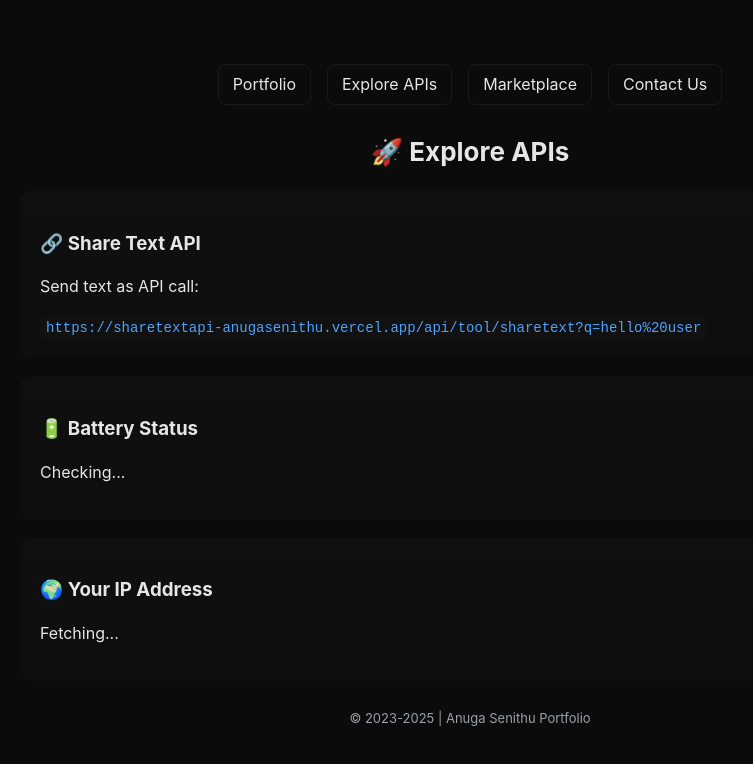
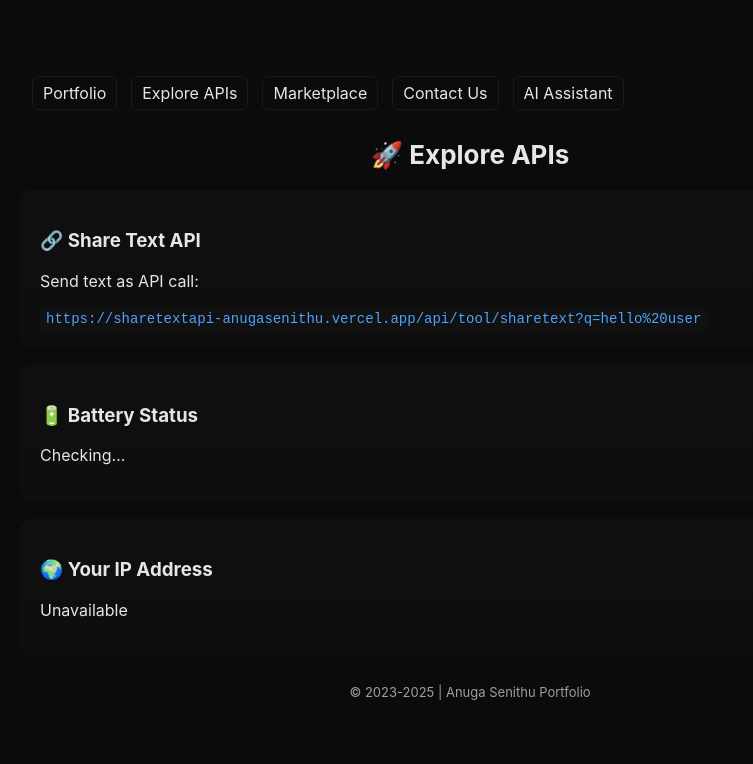
Before and after one commit to cyberxdevsofficial/API-WEB, a website: page public/docs.html in a window 1280 px wide. Shown: the whole page, without its empty margins (170-923 px from the left). Drawn offline with Linux system fonts and the light colour scheme; no server answers.

Commit message:
Update docs.html

```diff
--- a/public/docs.html
+++ b/public/docs.html
@@ -1,31 +1,40 @@
 <!doctype html>
 <html lang="en">
 <head>
-<meta charset="utf-8" />
-<meta name="viewport" content="width=device-width,initial-scale=1" />
+<meta charset="utf-8"/>
+<meta name="viewport" content="width=device-width,initial-scale=1"/>
 <title>Explore APIs - Anuga Senithu</title>
 <style>
 :root{--bg:#0b0b0c;--text:#e6e6e6;--muted:#9aa0a6;--accent:#00b4d8}
-body{margin:0;font-family:Inter,system-ui,Segoe UI,Roboto,Helvetica,Arial;background:var(--bg);color:var(--text);line-height:1.45}
+body{margin:0;font-family:Inter,Arial;background:var(--bg);color:var(--text)}
 .container{max-width:900px;margin:40px auto;padding:24px}
-nav{display:flex;justify-content:center;gap:16px;margin-bottom:28px;flex-wrap:wrap}
-nav a{color:var(--text);text-decoration:none;padding:8px 14px;border-radius:8px;border:1px solid rgba(255,255,255,0.06);transition:0.2s}
-nav a:hover{background:var(--accent);color:#000}
-h1{margin-bottom:20px;font-size:26px;text-align:center}
+nav{display:flex;align-items:center;justify-content:space-between;padding:12px;background:#0b0b0c;position:relative}
+.menu{display:flex;gap:14px}
+.menu a{color:#e6e6e6;text-decoration:none;padding:6px 10px;border-radius:6px;border:1px solid rgba(255,255,255,0.06)}
+.menu a:hover{background:#00b4d8;color:#000}
+.hamburger{display:none;font-size:22px;cursor:pointer;color:#e6e6e6}
+@media(max-width:768px){
+  .menu{display:none;flex-direction:column;gap:6px;position:absolute;top:40px;right:12px;background:#0b0b0c;padding:12px;border-radius:8px}
+  .hamburger{display:block}
+}
+h1{text-align:center;font-size:26px;margin-bottom:20px}
 .card{background:linear-gradient(180deg,rgba(255,255,255,0.02),rgba(255,255,255,0.01));padding:20px;border-radius:12px;margin-bottom:18px}
 code{background:#111;padding:4px 6px;border-radius:6px;font-size:14px;color:#4da3ff}
-footer{margin-top:28px;color:var(--muted);font-size:13px;text-align:center}
+footer{margin-top:28px;color:#9aa0a6;font-size:13px;text-align:center}
 </style>
 </head>
 <body>
 <div class="container">
 
-<!-- Navigation -->
 <nav>
-  <a href="/index.html">Portfolio</a>
-  <a href="/docs.html">Explore APIs</a>
-  <a href="/marketplace.html">Marketplace</a>
-  <a href="/contact.html">Contact Us</a>
+  <div class="hamburger" onclick="toggleMenu()">☰</div>
+  <div class="menu">
+    <a href="/">Portfolio</a>
+    <a href="/docs">Explore APIs</a>
+    <a href="/marketplace">Marketplace</a>
+    <a href="/contact">Contact Us</a>
+    <a href="/ai">AI Assistant</a>
+  </div>
 </nav>
 
 <h1>🚀 Explore APIs</h1>
@@ -50,16 +59,9 @@ footer{margin-top:28px;color:var(--muted);font-size:13px;text-align:center}
 </div>
 
 <script>
-// Battery Status
-navigator.getBattery().then(b=>{
-  document.getElementById("battery").innerText =
-    `${(b.level*100).toFixed(0)}% ${b.charging ? "(Charging)" : ""}`;
-});
-
-// IP Address
-fetch("https://api.ipify.org?format=json")
-  .then(r=>r.json())
-  .then(d=>{document.getElementById("ip").innerText = d.ip;});
+function toggleMenu(){const menu=document.querySelector("nav .menu");menu.style.display=menu.style.display==="flex"?"none":"flex";}
+if(navigator.getBattery){navigator.getBattery().then(b=>{function u(){document.getElementById("battery").textContent=Math.round(b.level*100)+"% "+(b.charging?"⚡ Charging":"");}u();b.addEventListener("levelchange",u);b.addEventListener("chargingchange",u);});}else{document.getElementById("battery").textContent="Not Supported";}
+fetch("https://api.ipify.org?format=json").then(r=>r.json()).then(d=>{document.getElementById("ip").textContent=d.ip;}).catch(()=>{document.getElementById("ip").textContent="Unavailable";});
 </script>
 </body>
 </html>
```
Lines whose indentation alone changed are shown as unchanged.
